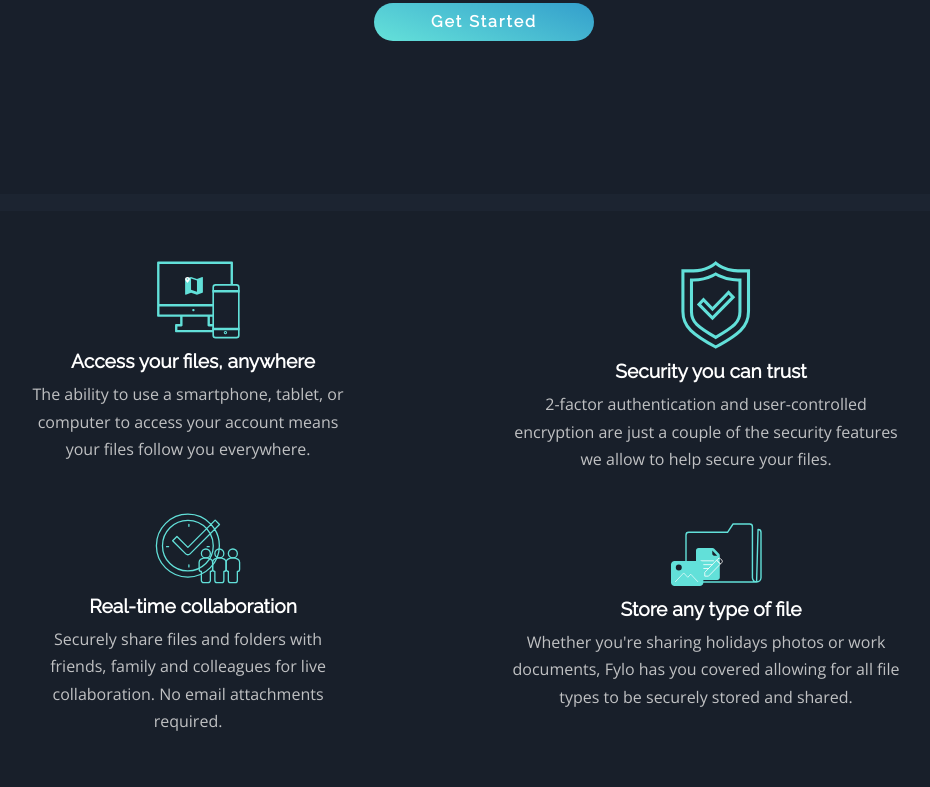
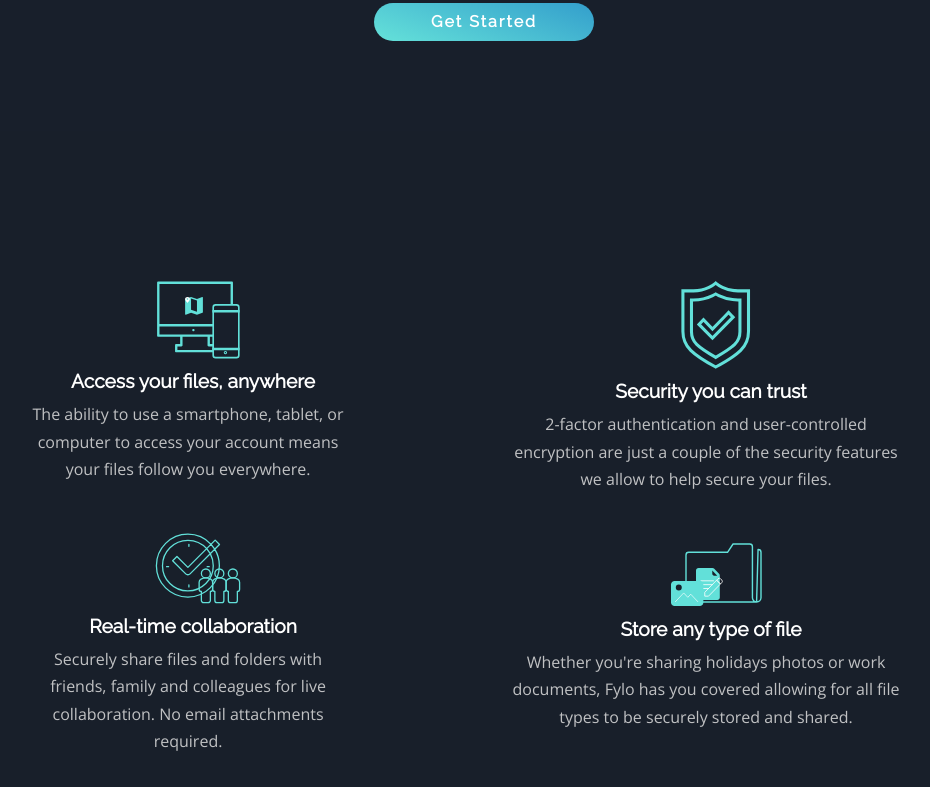
Before and after one commit to beattris/Fylo, a plain HTML site: page index.html in a window 1536 px wide. Shown: the part 1037-1824 px from the top of the page, without its empty margins (284-1214 px from the left). Drawn offline with nearby package versions, Linux system fonts and the light colour scheme.

Commit message:
initial commit

```diff
--- a/style.css
+++ b/style.css
@@ -991,8 +991,10 @@ footer .honours{
        padding-top: 0px;
     }
     #description2{
-        padding: 0 250px;
-        margin-top: -120px;
+        padding-left: 250px;
+        padding-right: 250px;
+        padding-top: 100px;
+        margin-top: -200px;
     }
     #description2 h4{
         font-size: 1.2rem;
```
